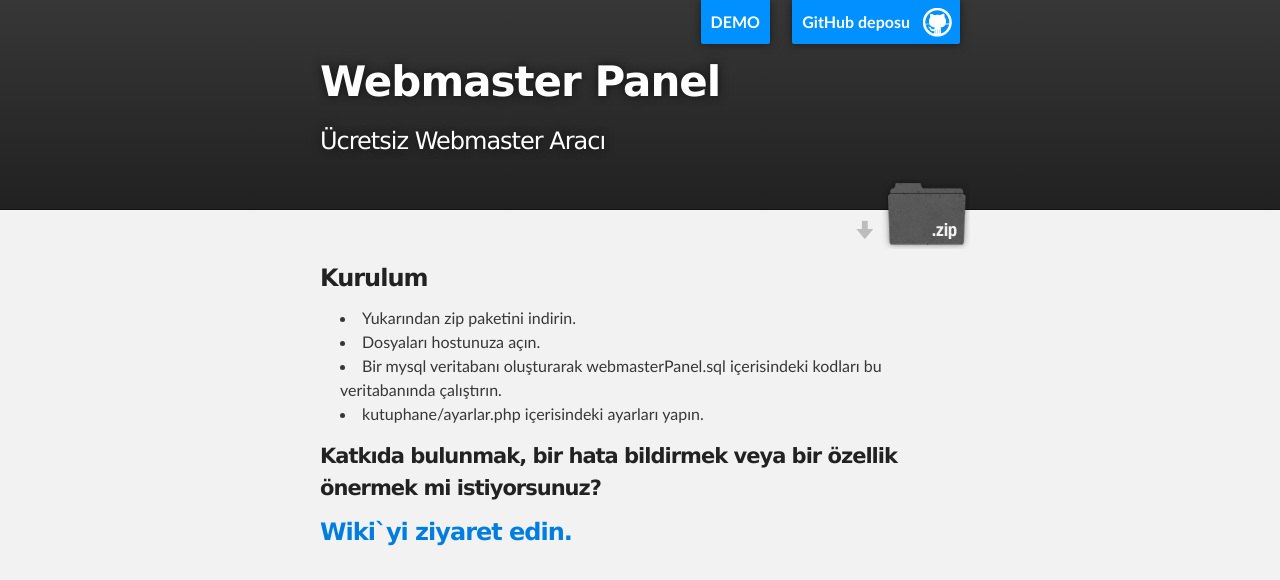
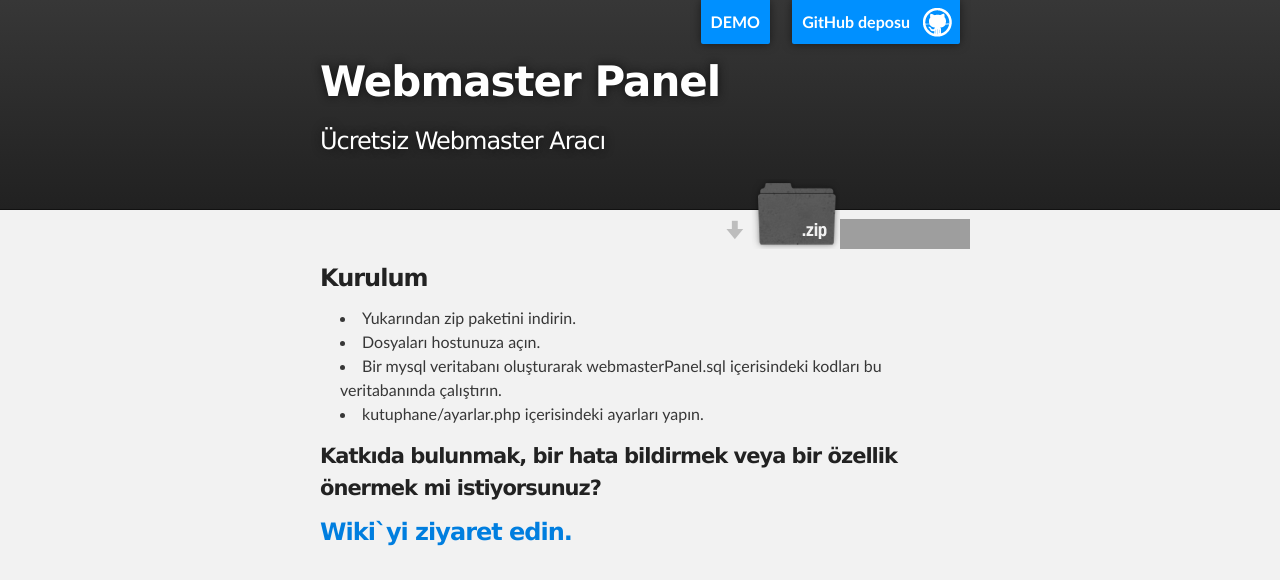
Before and after one commit to M-y/webmasterPanel, a PHP site: page / in a window 1280 px wide. Shown: the top 580 px of the page. Run offline with PHP 8.4, Linux system fonts and the light colour scheme; some libraries are stand-ins or nearby versions; grey boxes are pictures that could not be loaded.

Commit message:
Sürüm numarası gösterme işlemi
Başka bir yol yok gibi görünüyor.

```diff
--- a/index.html
+++ b/index.html
@@ -25,11 +25,12 @@
           <h1 id="project_title">Webmaster Panel</h1>
           <h2 id="project_tagline">Ücretsiz Webmaster Aracı</h2>
 
-            <section id="surum"></section>
-
             <section id="downloads">
               <a class="zip_download_link" href="https://github.com/M-y/webmasterPanel/zipball/stabil">Download this project as a .zip file</a>
             </section>
+
+            <iframe id="surum" src="http://demo.webmasterpanel.net/surum.php"></iframe>
+
         </header>
     </div>
 
@@ -58,7 +59,5 @@
       </footer>
     </div>
 
-    <iframe id="surumFrame" src="http://demo.webmasterpanel.net/surum.php"></iframe>
-
   </body>
 </html>
--- a/javascripts/main.js
+++ b/javascripts/main.js
@@ -1,5 +1,5 @@
-jQuery(document).ready(function($) {
-  $("#surumFrame").load(function() {
-    $("#surumFrame").html( $(this).contents().find("body").html() );
-  });
-});
+// jQuery(document).ready(function($) {
+//   $("#surumFrame").load(function() {
+//     $("#surumFrame").html( $(this).contents().find("body").html() );
+//   });
+// });
--- a/stylesheets/stylesheet.css
+++ b/stylesheets/stylesheet.css
@@ -337,11 +337,10 @@ Full-Width Styles
   font-weight: 300;
   position: absolute;
   bottom: -40px;
-  right: 130px;
+  right: 0;
+  height: 30px;
+  width: 130px;
   text-shadow: #111 0px 0px 10px;
-}
-#surumFrame {
-  display: none;
 }
 
 #downloads {
@@ -349,7 +348,7 @@ Full-Width Styles
   width: 120px;
   z-index: 10;
   bottom: -40px;
-  right: 0;
+  right: 130px;
   height: 70px;
   background: url('../images/icon_download.png') no-repeat 0% 90%;
 }
```
